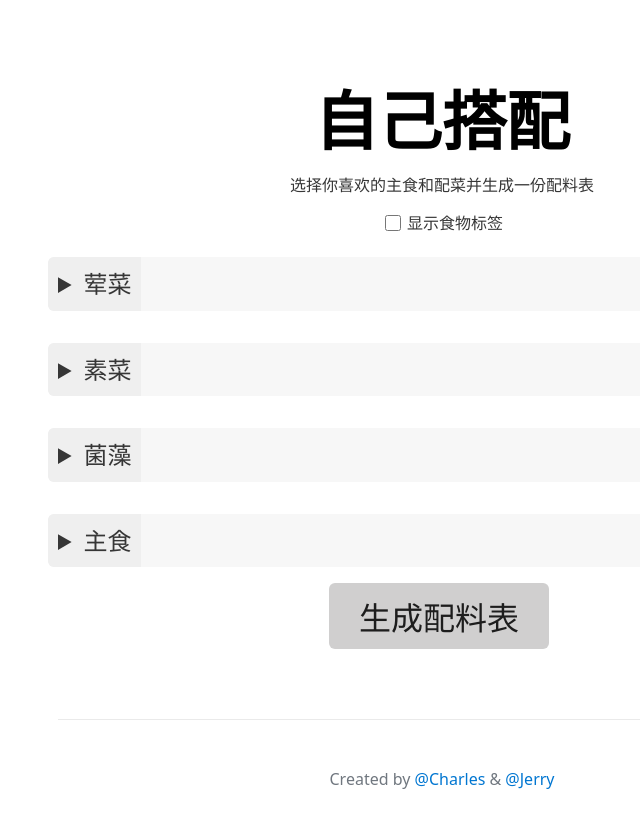
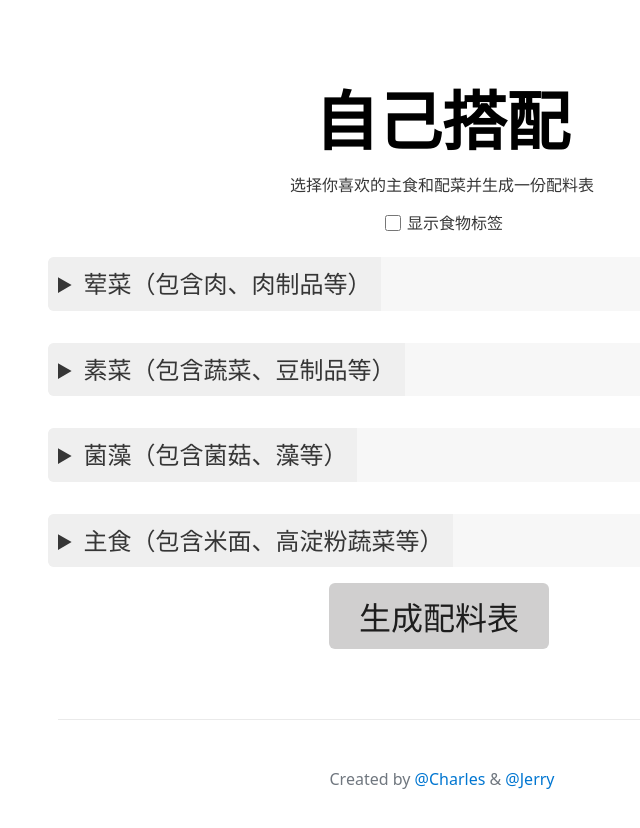
Before and after one commit to zcyc/spicy-hot-pot, a Next.js app: page /choose in a window 1280 px wide. Shown: the top 828 px of the page, without its empty margins (198-838 px from the left). Built offline with nearby package versions, Linux system fonts and the light colour scheme.

Commit message:
分类添加解释

```diff
--- a/pages/choose.tsx
+++ b/pages/choose.tsx
@@ -72,7 +72,7 @@ const Choose: NextPage = () => {
                 显示食物标签
             </label>
             <details className={ styles.details }>
-                <summary className={ styles.summary }>荤菜</summary>
+                <summary className={ styles.summary }>荤菜（包含肉、肉制品等）</summary>
                 <ul>
                     { meatFoods.map((food, index) => (
                         <li key={ index }>
@@ -94,7 +94,7 @@ const Choose: NextPage = () => {
                 </ul>
             </details>
             <details className={ styles.details }>
-                <summary className={ styles.summary }>素菜</summary>
+                <summary className={ styles.summary }>素菜（包含蔬菜、豆制品等）</summary>
                 <ul>
                     { vegetableFoods.map((food, index) => (
                         <li key={ index }>
@@ -116,7 +116,7 @@ const Choose: NextPage = () => {
                 </ul>
             </details>
             <details className={ styles.details }>
-                <summary className={ styles.summary }>菌藻</summary>
+                <summary className={ styles.summary }>菌藻（包含菌菇、藻等）</summary>
                 <ul>
                     { algaeFoods.map((food, index) => (
                         <li key={ index }>
@@ -138,7 +138,7 @@ const Choose: NextPage = () => {
                 </ul>
             </details>
             <details className={ styles.details }>
-                <summary className={ styles.summary }>主食</summary>
+                <summary className={ styles.summary }>主食（包含米面、高淀粉蔬菜等）</summary>
                 <ul>
                     { stapleFoods.map((food, index) => (
                         <li key={ index }>
```
